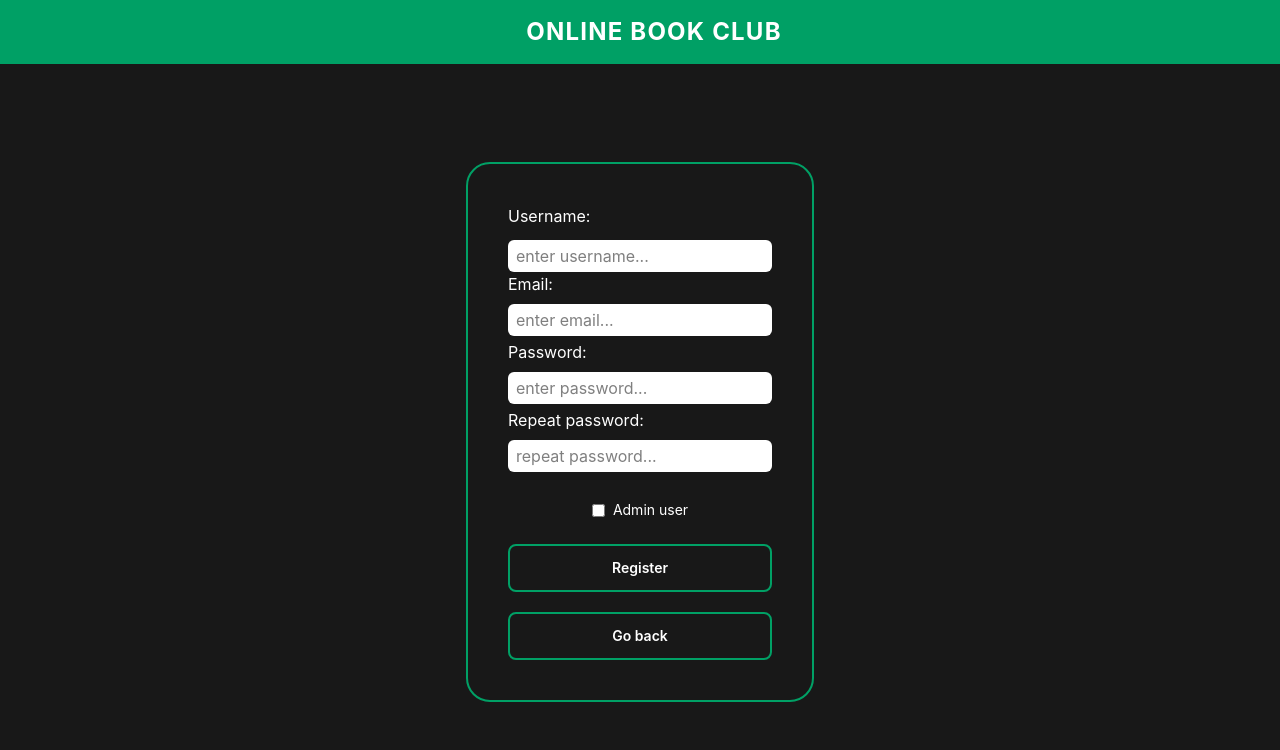
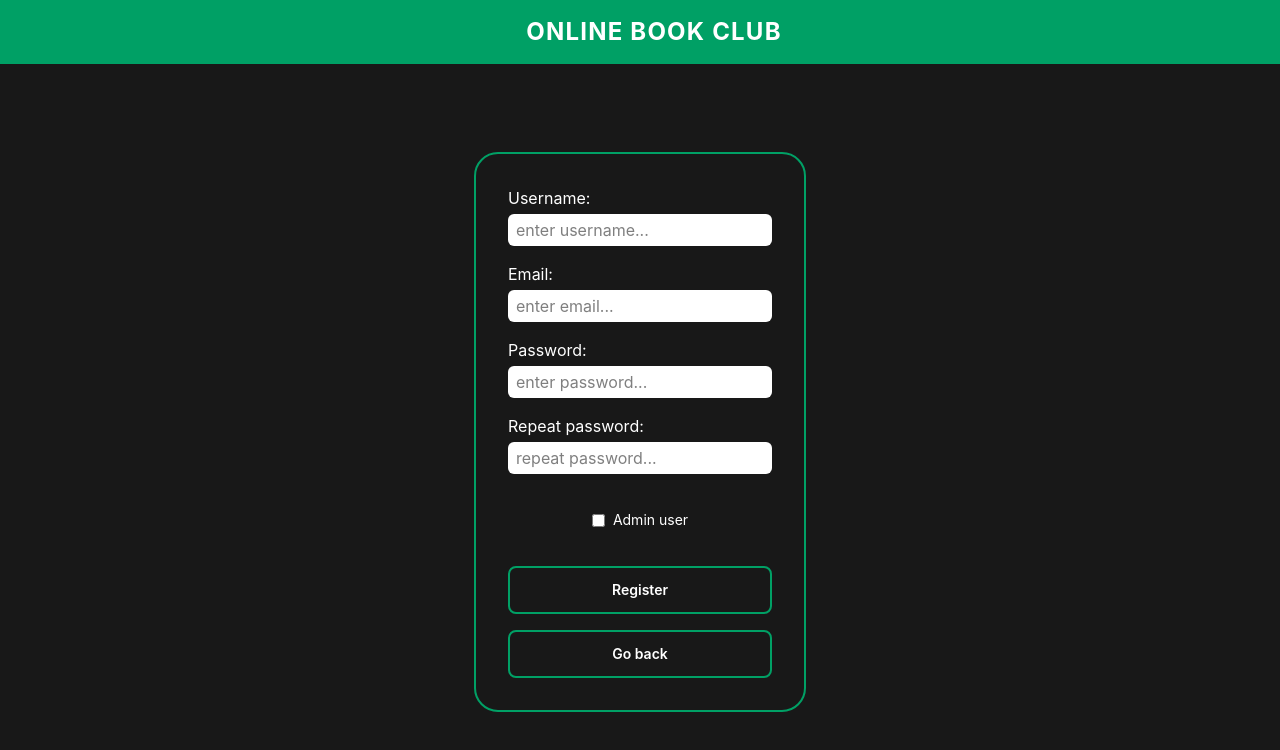
Before and after one commit to gerard-asuncion/online-book-club, a React (Vite) app: page /register in a window 1280 px wide. Shown: the top 750 px of the page. Built offline with nearby package versions, Linux system fonts and the light colour scheme; no server answers.

Commit message:
feat: implemented useNavigate to switch between Login and Register pages

```diff
--- a/src/hooks/useAuth.ts
+++ b/src/hooks/useAuth.ts
@@ -18,6 +18,10 @@ const useAuth = () => {
 
   const navigateToRegister = (): void => {
     navigate("/register", { replace: true });
+  }
+
+  const navigateToLogin = (): void => {
+    navigate("/login", { replace: true });
   }
 
   const register = async (): Promise<void> => {
@@ -65,6 +69,7 @@ const useAuth = () => {
 
   return {
     navigateToRegister,
+    navigateToLogin,
     register,
     loginWithEmailAndPassword,
     loginWithGoogle,
--- a/src/pages/LoginPage.tsx
+++ b/src/pages/LoginPage.tsx
@@ -11,7 +11,7 @@ const Auth = () => {
         <ScreenFrame page="full">
             <Header />
             <ScreenFrame page="center">
-                <section className="flex flex-col justify-center items-center p-8 border-2 border-main-color rounded-lg max-w-sm mx-auto space-y-6">
+                <section className="flex flex-col justify-center items-center p-8 border-2 border-main-color rounded-3xl max-w-sm mx-auto space-y-6">
                     <article className="flex flex-col">
                         <label
                             htmlFor="email"
--- a/src/pages/RegisterPage.tsx
+++ b/src/pages/RegisterPage.tsx
@@ -1,6 +1,7 @@
 import { useState } from "react";
 import ScreenFrame from "../components/ui/ScreenFrame";
 import Header from "../components/ui/Header";
+import useAuth from "../hooks/useAuth";
 import { defaultButtonLayout } from "../utils/classNameUtils";
 
 const RegisterPage = () => {
@@ -11,13 +12,15 @@ const RegisterPage = () => {
     setCheckboxState(checked);
   }
 
+  const { register, navigateToLogin } = useAuth();
+
   return (
     <ScreenFrame page="full">
         <Header />
         <ScreenFrame page="center">
-          <section className="flex flex-col gap-5 p-10 border-2 rounded-3xl border-main-color">
-            <form action="" className="grid grid-col grid-cols-1 grid-rows-5">
-              <div className="flex flex-col gap-3">
+          <section className="flex flex-col gap-4 p-8 border-2 rounded-3xl border-main-color">
+            <form action="" className="grid grid-col grid-cols-1 grid-rows-5 gap-4">
+              <div className="flex flex-col gap-1">
                 <label
                   htmlFor="username"
                   className="text-white"
@@ -32,7 +35,7 @@ const RegisterPage = () => {
                   placeholder="enter username..."
                 />
               </div>
-              <div className="flex flex-col gap-2">
+              <div className="flex flex-col gap-1">
                 <label
                   htmlFor="email"
                   className="text-white"
@@ -47,7 +50,7 @@ const RegisterPage = () => {
                   placeholder="enter email..."
                 />
               </div>
-              <div className="flex flex-col gap-2">
+              <div className="flex flex-col gap-1">
                 <label
                   htmlFor="password"
                   className="text-white"
@@ -62,7 +65,7 @@ const RegisterPage = () => {
                   placeholder="enter password..."
                 />
               </div>
-              <div className="flex flex-col gap-2">
+              <div className="flex flex-col gap-1">
                 <label
                   htmlFor="passwordRepeat"
                   className="text-white"
@@ -97,12 +100,14 @@ const RegisterPage = () => {
               </div>
               <button
                 className={`${defaultButtonLayout}`}
+                onClick={register}
               >
                 Register
               </button>
             </form>
             <button
-            className={`${defaultButtonLayout}`}
+              className={`${defaultButtonLayout}`}
+              onClick={navigateToLogin}
             >
               Go back
             </button>
```
